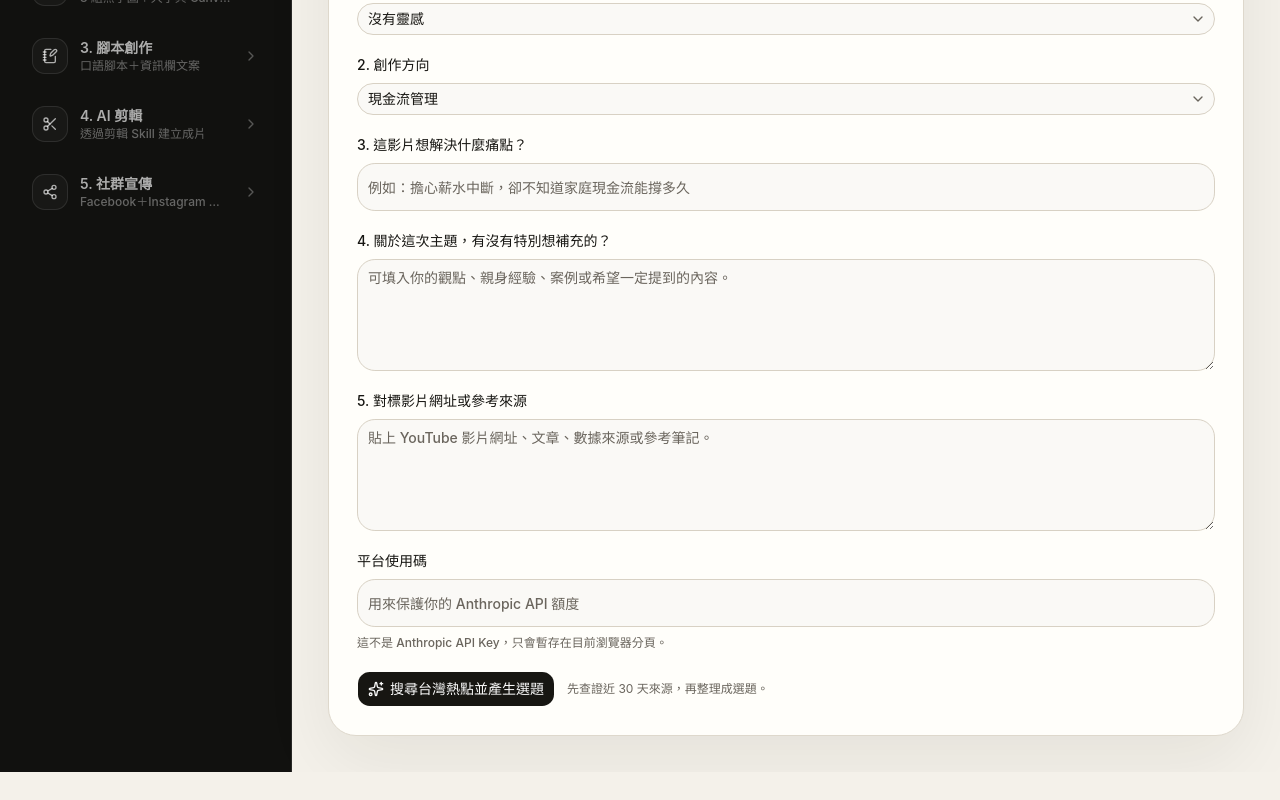
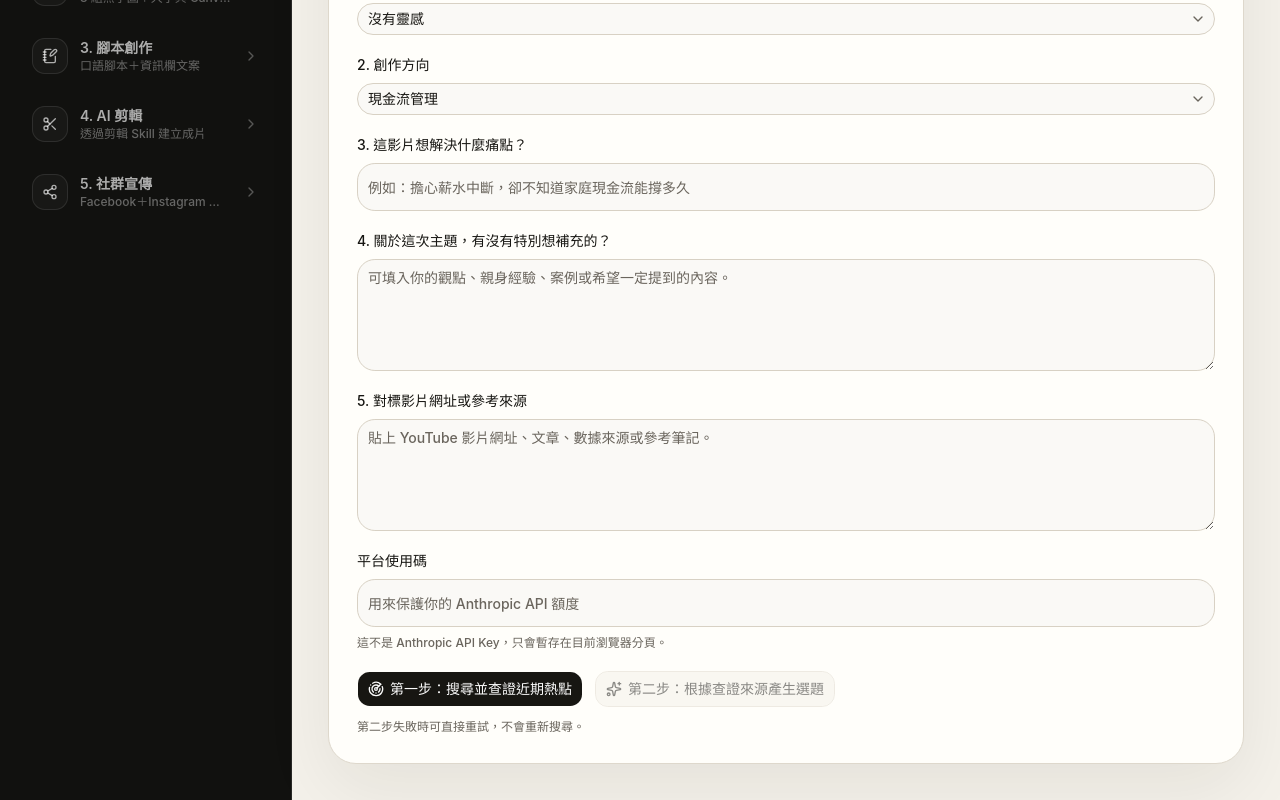
Before and after one commit to majumickt1-spec/mick-youtube-studio, a Next.js app: page / in a window 1280 px wide. Shown: the part 270-1070 px from the top of the page. Before the commit the page ends 1042 px from the top, so only its background shows below. Built offline with nearby package versions, Linux system fonts and the light colour scheme.

Commit message:
Persist research between topic radar stages

```diff
--- a/app/api/topic-radar/route.ts
+++ b/app/api/topic-radar/route.ts
@@ -1,4 +1,4 @@
-export const maxDuration = 60;
+export const maxDuration = 120;
 
 const ANTHROPIC_URL = 'https://api.anthropic.com/v1/messages';
 const DEFAULT_MODEL = 'claude-sonnet-4-6';
@@ -147,7 +147,7 @@ export async function POST(request: Request) {
       ];
       const tools = [
         {
-          type: 'web_search_20250305',
+          type: 'web_search_20260209',
           name: 'web_search',
           max_uses: 3,
           user_location: {
@@ -157,7 +157,7 @@ export async function POST(request: Request) {
           },
         },
       ];
-      const searchDeadline = AbortSignal.timeout(55_000);
+      const searchDeadline = AbortSignal.timeout(105_000);
       let result = await callAnthropic(
         apiKey,
         {
--- a/app/page.tsx
+++ b/app/page.tsx
@@ -141,6 +141,9 @@ type SavedState = {
   keyword: string;
   supplement: string;
   sources: string;
+  researchSummary: string;
+  researchSources: ResearchSource[];
+  researchDate: string;
   candidates: string[];
   candidateDetails: TopicCandidate[];
   selectedTopic: string;
@@ -160,6 +163,9 @@ const initialState: SavedState = {
   keyword: '',
   supplement: '',
   sources: '',
+  researchSummary: '',
+  researchSources: [],
+  researchDate: '',
   candidates: [],
   candidateDetails: [],
   selectedTopic: '',
@@ -257,6 +263,9 @@ export default function Home() {
   const [notice, setNotice] = useState('');
   const [accessCode, setAccessCode] = useState('');
   const [isSearching, setIsSearching] = useState(false);
+  const [activeSearchAction, setActiveSearchAction] = useState<
+    'research' | 'topics' | ''
+  >('');
   const [searchPhase, setSearchPhase] = useState('');
   const [searchError, setSearchError] = useState('');
   const titles = useMemo(
@@ -333,6 +342,20 @@ export default function Home() {
   function update(patch: Partial<SavedState>) {
     setState((current) => ({ ...current, ...patch }));
   }
+  function clearResearchAndTopics(extra: Partial<SavedState>) {
+    update({
+      ...extra,
+      researchSummary: '',
+      researchSources: [],
+      researchDate: '',
+      candidates: [],
+      candidateDetails: [],
+      selectedTopic: '',
+      selectedTitle: '',
+    });
+    setSearchPhase('');
+    setSearchError('');
+  }
   function go(next: number) {
     setStage(String(next));
     window.scrollTo({ top: 0, behavior: 'smooth' });
@@ -345,24 +368,18 @@ export default function Home() {
   function copyText(text: string, message: string) {
     void navigator.clipboard.writeText(text).then(() => setNotice(message));
   }
-  async function generateCandidates() {
+  async function researchTrends() {
     setSearchError('');
-    if (state.topicMode === 'planned') {
-      update({
-        candidates: makeCandidates(state.keyword, state.pillar, state.topicMode),
-        candidateDetails: [],
-      });
-      return;
-    }
     if (!accessCode.trim()) {
       setSearchError('請先輸入平台使用碼。');
       return;
     }
 
     setIsSearching(true);
+    setActiveSearchAction('research');
     window.sessionStorage.setItem('studio-access-code', accessCode.trim());
     try {
-      setSearchPhase('第一階段：正在搜尋近 30 天台灣熱點並核實來源…');
+      setSearchPhase('正在搜尋近 30 天台灣熱點並核實來源…');
       const researchResponse = await fetch('/api/topic-radar', {
         method: 'POST',
         headers: { 'content-type': 'application/json' },
@@ -378,13 +395,59 @@ export default function Home() {
       const researchData = (await researchResponse.json()) as {
         research?: string;
         sources?: ResearchSource[];
+        searchedAt?: string;
         error?: string;
       };
       if (!researchResponse.ok || !researchData.research) {
         throw new Error(researchData.error || '無法完成網路研究');
       }
+      update({
+        researchSummary: researchData.research,
+        researchSources: researchData.sources || [],
+        researchDate: researchData.searchedAt || '',
+        candidates: [],
+        candidateDetails: [],
+        selectedTopic: '',
+        selectedTitle: '',
+      });
+      setSearchPhase('查證完成。請檢視素材，再按第二步產生選題。');
+    } catch (error) {
+      setSearchPhase('');
+      setSearchError(
+        error instanceof Error ? error.message : '選題雷達暫時無法使用',
+      );
+    } finally {
+      setIsSearching(false);
+      setActiveSearchAction('');
+    }
+  }
+  async function generateCandidates() {
+    setSearchError('');
+    if (state.topicMode === 'planned') {
+      update({
+        candidates: makeCandidates(
+          state.keyword,
+          state.pillar,
+          state.topicMode,
+        ),
+        candidateDetails: [],
+      });
+      return;
+    }
+    if (!accessCode.trim()) {
+      setSearchError('請先輸入平台使用碼。');
+      return;
+    }
+    if (!state.researchSummary) {
+      setSearchError('請先完成第一步的熱點搜尋與查證。');
+      return;
+    }
 
-      setSearchPhase('第二階段：正在把查證素材整理成 5–8 個選題…');
+    setIsSearching(true);
+    setActiveSearchAction('topics');
+    window.sessionStorage.setItem('studio-access-code', accessCode.trim());
+    try {
+      setSearchPhase('正在根據已保存的查證資料產生 5–8 個選題…');
       const topicResponse = await fetch('/api/topic-radar', {
         method: 'POST',
         headers: { 'content-type': 'application/json' },
@@ -394,8 +457,8 @@ export default function Home() {
           pillar: state.pillar,
           keyword: state.keyword,
           supplement: state.supplement,
-          research: researchData.research,
-          sources: researchData.sources || [],
+          research: state.researchSummary,
+          sources: state.researchSources,
         }),
       });
       const topicData = (await topicResponse.json()) as {
@@ -419,6 +482,7 @@ export default function Home() {
       );
     } finally {
       setIsSearching(false);
+      setActiveSearchAction('');
     }
   }
   function exportProject() {
@@ -445,7 +509,9 @@ export default function Home() {
             <Anchor className="size-5" />
           </div>
           <div>
-            <p className="font-semibold tracking-wide">YT-AI Agent創作平台(CX)</p>
+            <p className="font-semibold tracking-wide">
+              YT-AI Agent創作平台(CX)
+            </p>
             <p className="text-xs text-white/48">五步完成一支影片</p>
           </div>
         </div>
@@ -539,12 +605,8 @@ export default function Home() {
                     value={state.topicMode}
                     onValueChange={(value) => {
                       if (!value) return;
-                        update({
+                      clearResearchAndTopics({
                         topicMode: value,
-                          candidates: [],
-                          candidateDetails: [],
-                          selectedTopic: '',
-                          selectedTitle: '',
                       });
                     }}
                   >
@@ -566,12 +628,8 @@ export default function Home() {
                     value={state.pillar}
                     onValueChange={(value) => {
                       if (!value) return;
-                        update({
+                      clearResearchAndTopics({
                         pillar: value,
-                          candidates: [],
-                          candidateDetails: [],
-                          selectedTopic: '',
-                          selectedTitle: '',
                       });
                     }}
                   >
@@ -588,19 +646,12 @@ export default function Home() {
                   </Select>
                 </Field>
               </div>
-                <Field
-                  label="3. 這影片想解決什麼痛點？"
-                  className="mt-5"
-                >
+              <Field label="3. 這影片想解決什麼痛點？" className="mt-5">
                 <Input
                   value={state.keyword}
                   onChange={(event) =>
-                      update({
+                    clearResearchAndTopics({
                       keyword: event.target.value,
-                        candidates: [],
-                        candidateDetails: [],
-                        selectedTopic: '',
-                        selectedTitle: '',
                     })
                   }
                   placeholder="例如：擔心薪水中斷，卻不知道家庭現金流能撐多久"
@@ -613,27 +664,20 @@ export default function Home() {
                 <Textarea
                   value={state.supplement}
                   onChange={(event) =>
-                      update({
+                    clearResearchAndTopics({
                       supplement: event.target.value,
-                        candidates: [],
-                        candidateDetails: [],
                     })
                   }
                   placeholder="可填入你的觀點、親身經驗、案例或希望一定提到的內容。"
                   className="min-h-28"
                 />
               </Field>
-                <Field
-                  label="5. 對標影片網址或參考來源"
-                  className="mt-5"
-                >
+              <Field label="5. 對標影片網址或參考來源" className="mt-5">
                 <Textarea
                   value={state.sources}
                   onChange={(event) =>
-                      update({
+                    clearResearchAndTopics({
                       sources: event.target.value,
-                        candidates: [],
-                        candidateDetails: [],
                     })
                   }
                   placeholder="貼上 YouTube 影片網址、文章、數據來源或參考筆記。"
@@ -654,31 +698,54 @@ export default function Home() {
                   </p>
                 </Field>
               )}
+              {state.topicMode === 'trend' ? (
                 <div className="mt-5 flex flex-wrap items-center gap-3">
                   <Button
                     size="lg"
                     className="gold-button"
-                    disabled={
-                      isSearching ||
-                      (state.topicMode === 'planned' && !state.keyword.trim())
-                    }
+                    disabled={isSearching}
+                    onClick={() => void researchTrends()}
+                  >
+                    {activeSearchAction === 'research' ? (
+                      <LoaderCircle className="size-4 animate-spin" />
+                    ) : (
+                      <Radar className="size-4" />
+                    )}
+                    第一步：搜尋並查證近期熱點
+                  </Button>
+                  <Button
+                    size="lg"
+                    variant="outline"
+                    disabled={isSearching || !state.researchSummary}
                     onClick={() => void generateCandidates()}
                   >
-                    {isSearching ? (
+                    {activeSearchAction === 'topics' ? (
                       <LoaderCircle className="size-4 animate-spin" />
                     ) : (
                       <Sparkles className="size-4" />
                     )}
-                    {state.topicMode === 'trend'
-                      ? '搜尋台灣熱點並產生選題'
-                      : '依目前方向產生 5 個候選題'}
+                    第二步：根據查證來源產生選題
+                  </Button>
+                  <span className="w-full text-xs text-muted-foreground">
+                    第二步失敗時可直接重試，不會重新搜尋。
+                  </span>
+                </div>
+              ) : (
+                <div className="mt-5 flex flex-wrap items-center gap-3">
+                  <Button
+                    size="lg"
+                    className="gold-button"
+                    disabled={!state.keyword.trim()}
+                    onClick={() => void generateCandidates()}
+                  >
+                    <Sparkles className="size-4" />
+                    依目前方向產生 5 個候選題
                   </Button>
                   <span className="text-xs text-muted-foreground">
-                    {state.topicMode === 'trend'
-                      ? '先查證近 30 天來源，再整理成選題。'
-                      : '依你輸入的方向快速發想。'}
+                    依你輸入的方向快速發想。
                   </span>
                 </div>
+              )}
               {searchPhase && (
                 <p className="mt-4 rounded-xl border border-[#d4af64]/30 bg-[#d4af64]/10 px-4 py-3 text-sm">
                   {searchPhase}
@@ -688,6 +755,43 @@ export default function Home() {
                 <p className="mt-4 rounded-xl border border-red-200 bg-red-50 px-4 py-3 text-sm text-red-700">
                   {searchError}
                 </p>
+              )}
+              {state.topicMode === 'trend' && state.researchSummary && (
+                <div className="mt-5 rounded-2xl border border-[#d4af64]/30 bg-[#faf8f1] p-5">
+                  <div className="flex flex-wrap items-baseline justify-between gap-2">
+                    <h3 className="font-bold">已查證的近期素材</h3>
+                    {state.researchDate && (
+                      <span className="text-xs text-muted-foreground">
+                        搜尋日期：{state.researchDate}
+                      </span>
+                    )}
+                  </div>
+                  <p className="mt-4 whitespace-pre-wrap text-sm leading-7 text-[#37332b]">
+                    {state.researchSummary}
+                  </p>
+                  {state.researchSources.length > 0 && (
+                    <div className="mt-5 border-t border-[#d4af64]/20 pt-4">
+                      <p className="text-sm font-bold">查證來源</p>
+                      <div className="mt-2 grid gap-2">
+                        {state.researchSources.map((source) => (
+                          <a
+                            key={source.url}
+                            href={source.url}
+                            target="_blank"
+                            rel="noreferrer"
+                            className="text-sm font-semibold text-[#6f541f] underline underline-offset-4"
+                          >
+                            {source.title}
+                            <ExternalLink className="ml-1 inline size-3" />
+                          </a>
+                        ))}
+                      </div>
+                    </div>
+                  )}
+                  <p className="mt-4 text-xs text-muted-foreground">
+                    這份研究已保存在本瀏覽器；重新整理後仍可直接產生選題。
+                  </p>
+                </div>
               )}
             </section>
             {state.candidates.length > 0 && (
@@ -706,10 +810,16 @@ export default function Home() {
                       <table className="w-full min-w-[820px] border-collapse text-left text-sm">
                         <thead className="bg-[#151515] text-white">
                           <tr>
-                            <th className="w-24 px-4 py-3 font-semibold">評分</th>
+                            <th className="w-24 px-4 py-3 font-semibold">
+                              評分
+                            </th>
                             <th className="px-4 py-3 font-semibold">選題</th>
-                            <th className="px-4 py-3 font-semibold">現金流切角</th>
-                            <th className="w-64 px-4 py-3 font-semibold">來源</th>
+                            <th className="px-4 py-3 font-semibold">
+                              現金流切角
+                            </th>
+                            <th className="w-64 px-4 py-3 font-semibold">
+                              來源
+                            </th>
                           </tr>
                         </thead>
                         <tbody>
@@ -733,7 +843,8 @@ export default function Home() {
                                   className="flex w-full items-start gap-2 text-left font-bold leading-6 hover:text-[#8b6c2d]"
                                 >
                                   <span className="mt-1 grid size-4 shrink-0 place-items-center rounded-full border border-[#d4af64]">
-                                    {state.selectedTopic === candidate.title && (
+                                    {state.selectedTopic ===
+                                      candidate.title && (
                                       <Check className="size-3" />
                                     )}
                                   </span>
@@ -775,7 +886,10 @@ export default function Home() {
                       <button
                         key={candidate}
                         onClick={() =>
-                          update({ selectedTopic: candidate, selectedTitle: '' })
+                          update({
+                            selectedTopic: candidate,
+                            selectedTitle: '',
+                          })
                         }
                         className={`group flex items-center gap-4 rounded-2xl border p-4 text-left transition ${state.selectedTopic === candidate ? 'border-[#d4af64] bg-[#d4af64]/10' : 'bg-card hover:border-[#d4af64]/50'}`}
                       >
@@ -853,9 +967,7 @@ export default function Home() {
                   <section className="surface-card p-5 md:p-7">
                     <div className="flex items-start justify-between gap-4">
                       <div>
-                        <p className="text-sm font-bold">
-                          三組縮圖企劃
-                        </p>
+                        <p className="text-sm font-bold">三組縮圖企劃</p>
                         <p className="mt-1 text-xs text-muted-foreground">
                           圖片本身不放文字；大字建議留到 Canva 疊加。
                         </p>
@@ -868,7 +980,8 @@ export default function Home() {
                       </IconTile>
                     </div>
                     <p className="mt-5 rounded-2xl border border-dashed p-4 text-sm leading-6 text-muted-foreground">
-                      目前先完成縮圖方向、大字建議與 Canva 英文提示詞；不需要設定 API，也不會在平台內產生圖片。
+                      目前先完成縮圖方向、大字建議與 Canva
+                      英文提示詞；不需要設定 API，也不會在平台內產生圖片。
                     </p>
                     <div className="mt-5 grid gap-3">
                       {thumbIdeas.map((idea, index) => (
```
Lines whose indentation alone changed are shown as unchanged.
